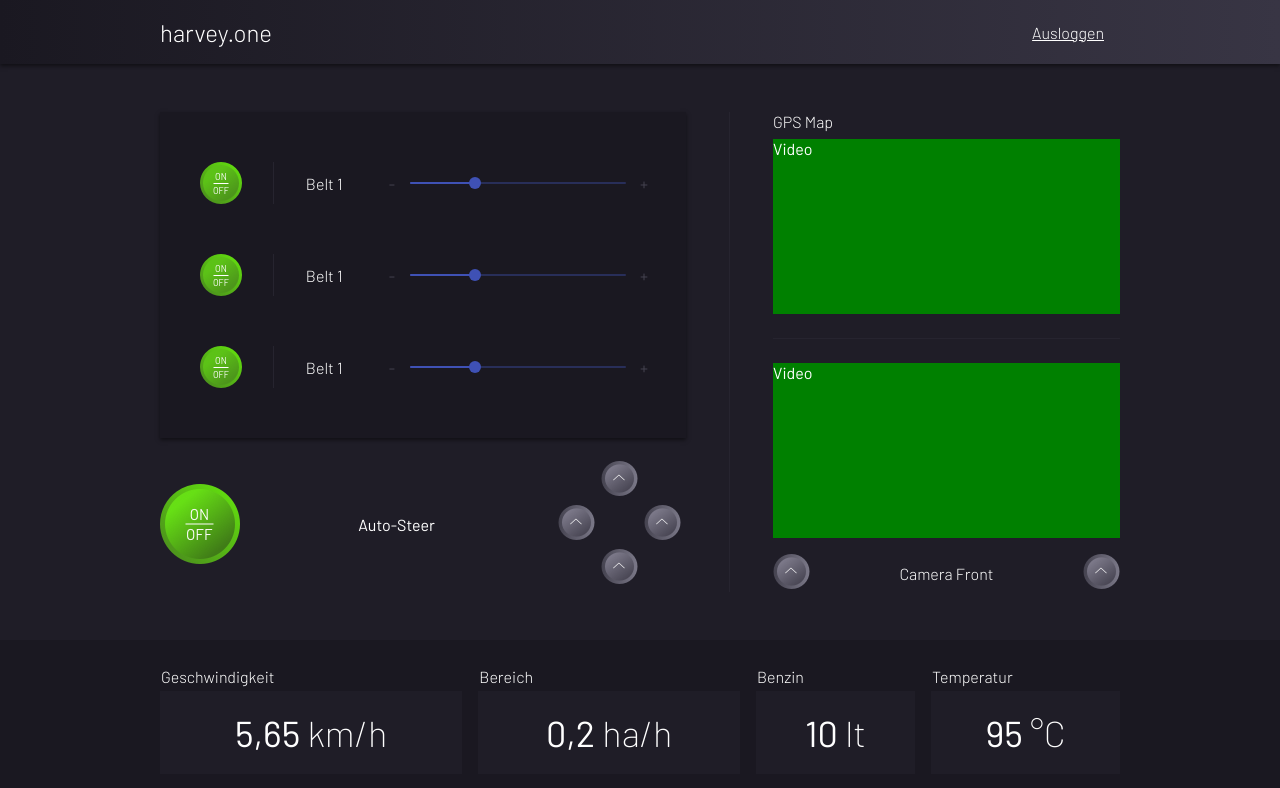
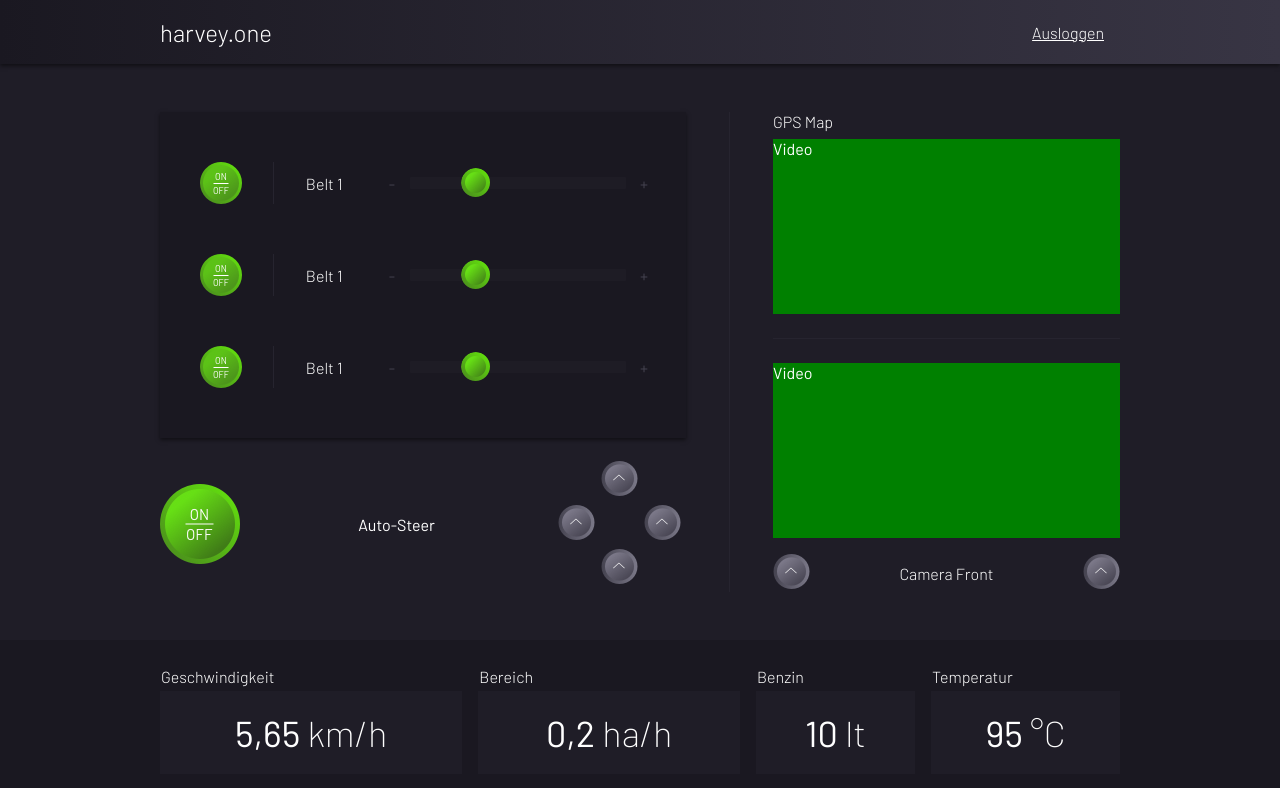
Before and after one commit to axlbert/harvey-control-panel, a React (Create React App) app: page / in a window 1280 px wide. Shown: the top 788 px of the page. Built offline with nearby package versions, Linux system fonts and the light colour scheme.

Commit message:
update slider styles

```diff
--- a/src/Main/Belts/Belt/Belt.js
+++ b/src/Main/Belts/Belt/Belt.js
@@ -1,9 +1,30 @@
 import React from 'react';
 import { Slider } from '@material-ui/core';
+import { withStyles } from '@material-ui/core/styles';
 
 import './Belt.css';
 
 import onOff from './on-off-small.png';
+import thumb from './thumb.png';
+
+const CssSlider = withStyles({
+  root: {
+    '& .MuiSlider-thumb': {
+      width: 30,
+      height: 30,
+      marginTop: -14,
+      marginLeft: -14,
+      color: 'transparent',
+      backgroundImage: `url(${thumb})`,
+      backgroundRepeat: 'no-repeat',
+    },
+    '& .MuiSlider-rail': {
+      height: 12,
+      marginTop: -5,
+      color: 'rgb(38, 36, 47)',
+    },
+  },
+})(Slider);
 
 export default function Belt() {
   const [value, setValue] = React.useState(30);
@@ -20,7 +41,7 @@ export default function Belt() {
       <div className="Belt-Name">Belt 1</div>
       <div className="Belt-SliderContainer">
         <div className="Belt-SliderMark">-</div>
-        <Slider value={value} onChange={handleChange} />
+        <CssSlider value={value} onChange={handleChange} track={false} />
         <div className="Belt-SliderMark">+</div>
       </div>
     </div>
```
Also changed, not shown: src/Main/Belts/Belt/thumb.png (added).
